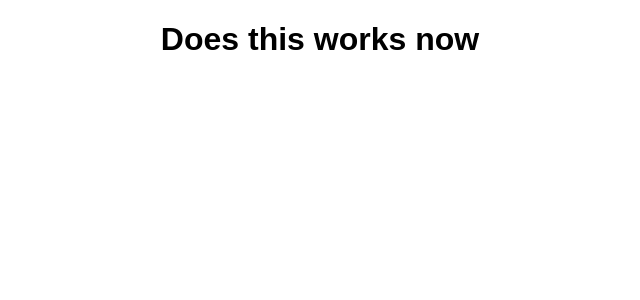
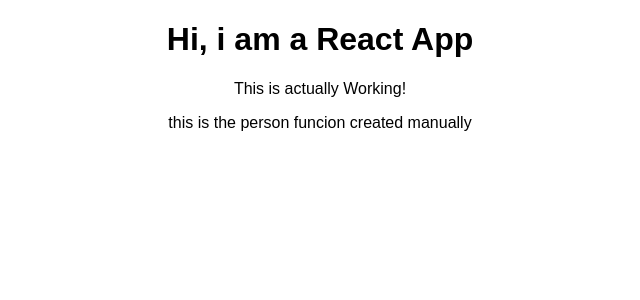
Before and after one commit to lkmreucllid/react-complete-guide, a React (Create React App) app: page / in a window 1280 px wide. Shown: the top 300 px of the page, without its empty margins (320-960 px from the left). Built offline with nearby package versions, Linux system fonts and the light colour scheme.

Commit message:
First Commit

```diff
--- a/src/App.js
+++ b/src/App.js
@@ -1,15 +1,18 @@
 import React, { Component } from 'react';
 import './App.css';
+import Person from './Person/Person.js';
 
 class App extends Component {
   render() {
-    // return (
-    //   <div className="App">
-    //     <h1>Hi, i am a React App</h1>
-    //   </div>
-    // );
+    return (
+      <div className="App">
+        <h1>Hi, i am a React App</h1>
+        <p>This is actually Working!</p>
+        <Person />
+      </div>
+    );
     //return React.createElement('div',null,'h1','Hi i\'m the new React App');
-    return React.createElement('div',{className:'App'},React.createElement('h1',null,'Does this works now'));
+    //return React.createElement('div',{className:'App'},React.createElement('h1',null,'Does this works now'));
   }
 }
 
--- /dev/null
+++ b/src/Person/Person.js
@@ -0,0 +1,7 @@
+import React from 'react';
+
+const Person = () =>{
+    return <p>this is the person funcion created manually</p>
+}
+
+export default Person;
```
